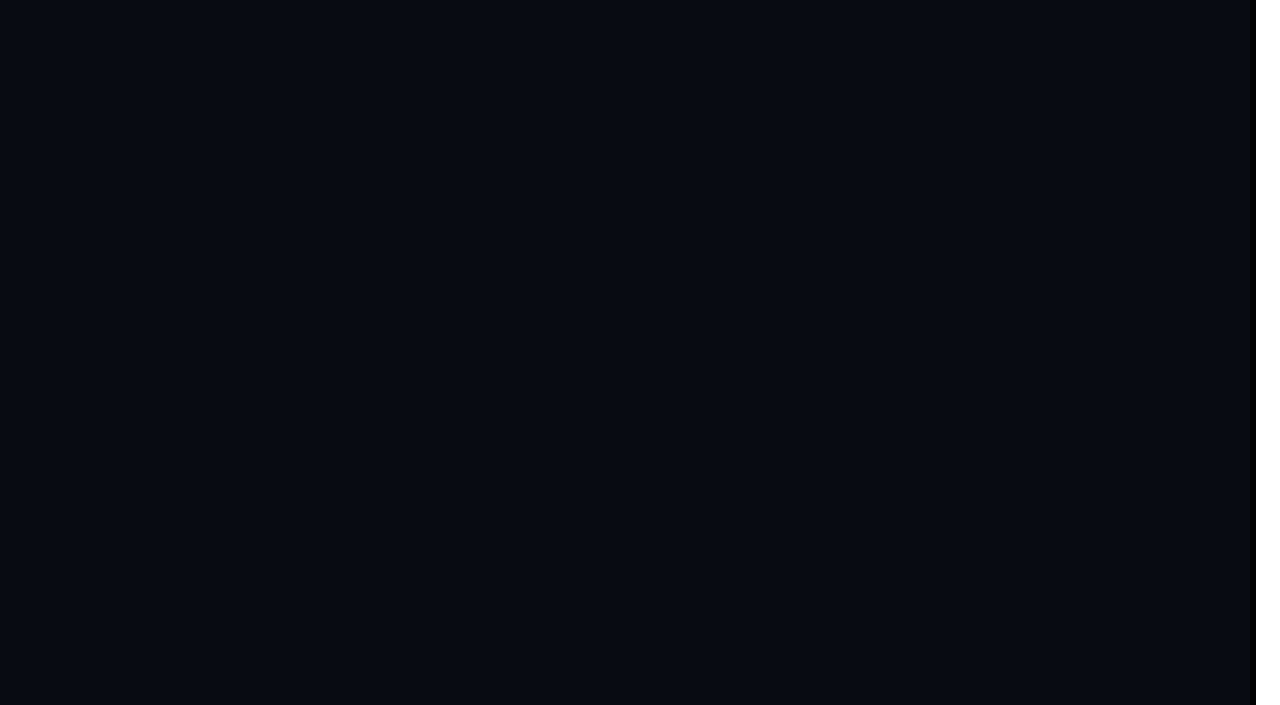
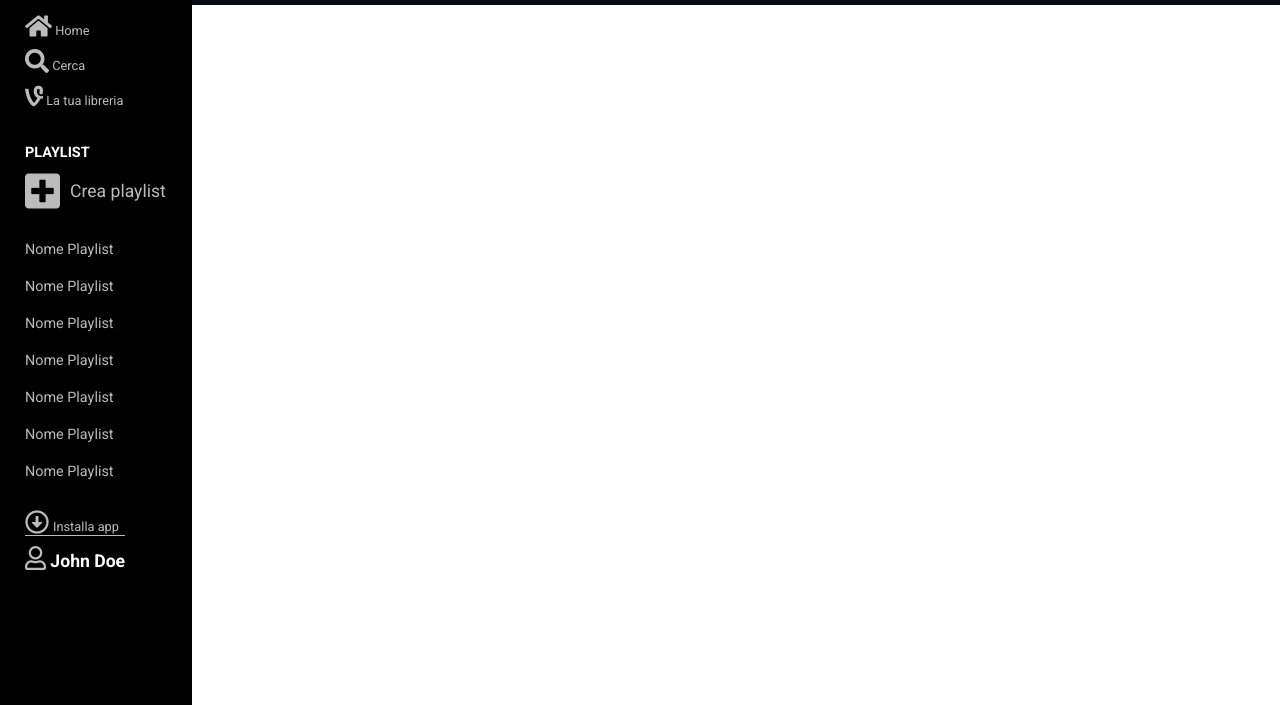
Before and after one commit to GabrieleCorti01/html-css-spotifyweb, a plain HTML site: page index.html in a window 1280 px wide. Shown: the part 95-800 px from the top of the page. Drawn offline with Linux system fonts and the light colour scheme.

Commit message:
Header 50% colonna sinistra

```diff
--- a/css/style.css
+++ b/css/style.css
@@ -29,25 +29,108 @@ body{
 
 .container{
     display: flex;
-    max-width: 1300px;
 }
 
 header{
-    width: 100%;
+    width: 85%;
     background-color: rgba(8,11,18,255);
-    padding: 20px 5px 20px 0;
+    padding: 30px 5px 20px 0;
+    order: 2;
+    max-height: 100px;
+}
+
+.colonna-sinistra{
+    flex-direction: column;
+    height: 100%;
+}
+
+nav ul{
+    list-style: none;
+    padding: 25px 0 20px 0;
+}
+
+nav li{
+    padding: 5px 0 5px 0;
+}
+
+.playlist-colonna{
+    padding: 10px 0 20px 0;
+}
+
+.playlist-colonna h3{
+    font-size: 0.9em;
+    color: white;
+    padding-bottom: 10px;
+}
+
+.playlist-colonna li{
+    padding: 10px 0 10px 0;
+    font-size: 0.9em;
 }
 
 #upgrade-button{
-    padding: 10px 25px 10px 25px;
+    padding: 10px 30px 10px 30px;
     color: white;
     border: 1px solid white;
     border-radius: 40px;
     font-size: 0.9em;
 }
 
-#navi-colonna{
-    width: 20%;
+#colonna-laterale{
+    background-color: rgba(0,0,0,255);
+    width: 15%;
     height: 100vh;
-    background-color: rgba(0,0,0,255);
+    color: rgb(187, 187, 187);
+    padding: 25px;
 }
+
+#colonna-laterale img{
+    width: 180px;
+}
+
+#colonna-laterale ul{
+    list-style: none;
+}
+
+#colonna-laterale i{
+    font-size: 1.5em;
+}
+
+#colonna-laterale span{
+    font-size: 0.8em;
+}
+
+#titolo-playlist{
+    line-height: 41px;
+    vertical-align: middle;
+    display: inline-flex;
+}
+
+#titolo-playlist i{
+    font-size: 2.5em;
+    padding-bottom: 20px;
+}
+
+#titolo-playlist span{
+    font-size: 1.1em;
+    padding-left: 10px;
+}
+
+#footer-colonna{
+    align-self: baseline;
+}
+
+#user-container{
+    border-top: 1px solid rgb(187, 187, 187);
+    padding-top: 10px;
+}
+
+#user-container i{
+    font-size: 1.5em;
+}
+
+#user-container span{
+    font-weight: 700;
+    color: white;
+    font-size: 1.1em;
+}
--- a/index.html
+++ b/index.html
@@ -15,21 +15,53 @@
 
 </head>
 <body>
-    <div class="container">
+    <div class="container clearfix">
 
-        <header class="clearfix">
+        <header>
             <div class="float-right" id="upgrade-button">
                 EFFETTUA L'UPGRADE
             </div>
         </header>
 
+        <section id="colonna-laterale">
+            <div class="colonna-sinistra flex-box">
+                <img id="logo-spotify" src="img/logo.svg" alt="">
+                <nav>
+                    <ul>
+                        <li><i class="fas fa-home"></i><span> Home</span></li>
+                        <li><i class="fas fa-search"></i><span> Cerca</span></li>
+                        <li><i class="fab fa-vine"></i><span> La tua libreria</span></li>
+                    </ul>
+                </nav>
+                <div class="playlist-colonna">
+                    <div>
+                        <h3>PLAYLIST</h3>
+                        <div id="titolo-playlist">
+                            <i class="fas fa-plus-square"></i><span>Crea playlist</span>
+                        </div>
+                        <ul>
+                            <li>Nome Playlist</li>
+                            <li>Nome Playlist</li>
+                            <li>Nome Playlist</li>
+                            <li>Nome Playlist</li>
+                            <li>Nome Playlist</li>
+                            <li>Nome Playlist</li>
+                            <li>Nome Playlist</li>
+                        </ul>
+                    </div>
+                </div>
+
+                <div id="footer-colonna">
+                    <i class="far fa-arrow-alt-circle-down"></i> <span>Installa app</span>
+                    <div id="user-container">
+                        <i class="far fa-user"></i><span> John Doe</span>
+                    </div>
+                </div>
+            </div>
+        </section>
+
         <main>
-            <div class="flex-box" id="navi-colonna">
-                ciao
-                <nav>
 
-                </nav>
-            </div>
         </main>
     </div>
 </body>
```
